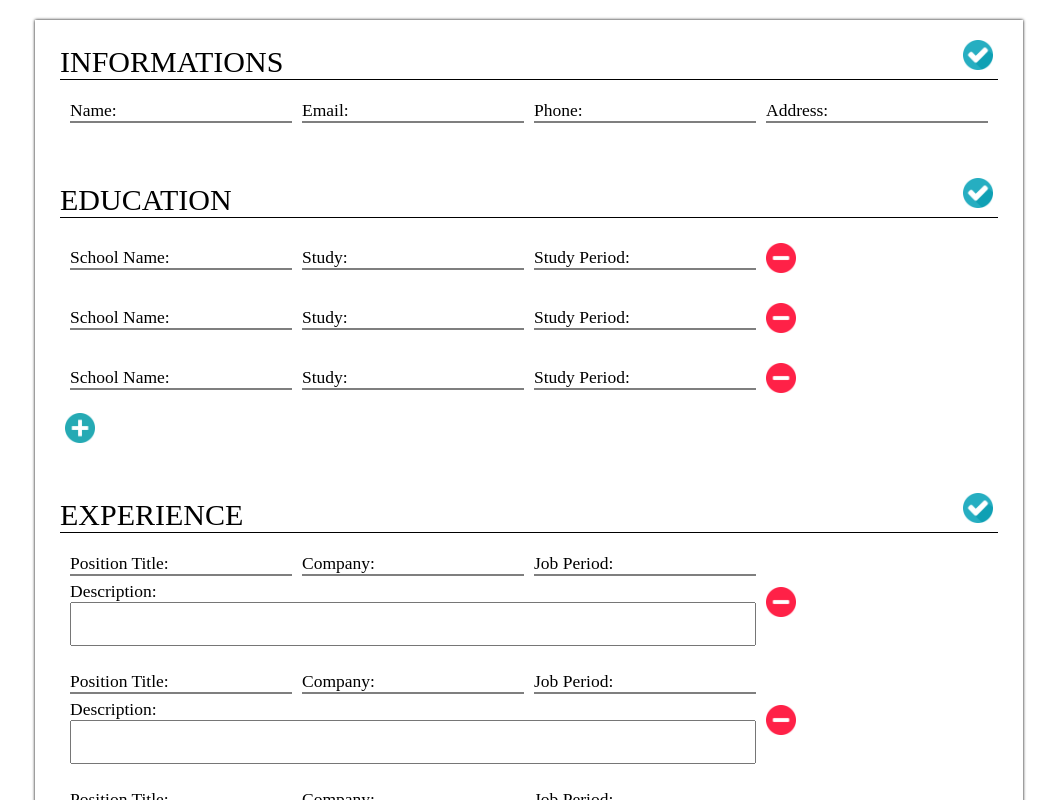
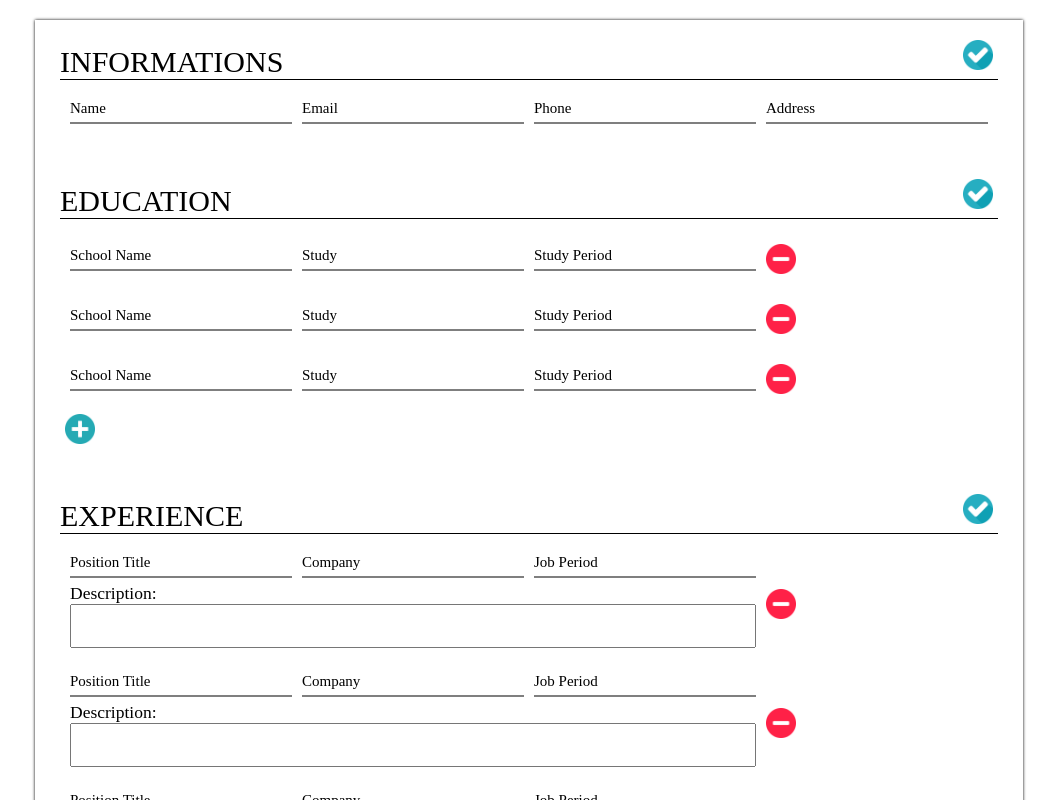
Before and after one commit to NestorNebula/cv-application, a React (Vite) app: page / in a window 1280 px wide. Shown: the top 800 px of the page, without its empty margins (111-1168 px from the left). Built offline with nearby package versions, Linux system fonts and the light colour scheme.

Commit message:
style: change input styles

```diff
--- a/src/components/Input.jsx
+++ b/src/components/Input.jsx
@@ -5,7 +5,7 @@ function Input({ content, label, value, update, className, status }) {
     <div className="input" id={className + 'input'}>
       <input id={content} value={value} onChange={update}></input>
       <label className="inputlabel" htmlFor={content}>
-        {label + ': '}
+        {label}
       </label>
     </div>
   );
--- a/src/styles/Input.css
+++ b/src/styles/Input.css
@@ -7,6 +7,7 @@
   left: 0;
   top: 0;
   transition: 0.2s ease-in;
+  font-size: 1.5rem;
 }
 
 input:focus + .inputlabel {
@@ -17,6 +18,7 @@ input {
   border: none;
   border-bottom: 2px solid rgba(0, 0, 0, 0.5);
   outline: none;
+  padding-bottom: 0.1rem;
 }
 
 input:focus {
```
